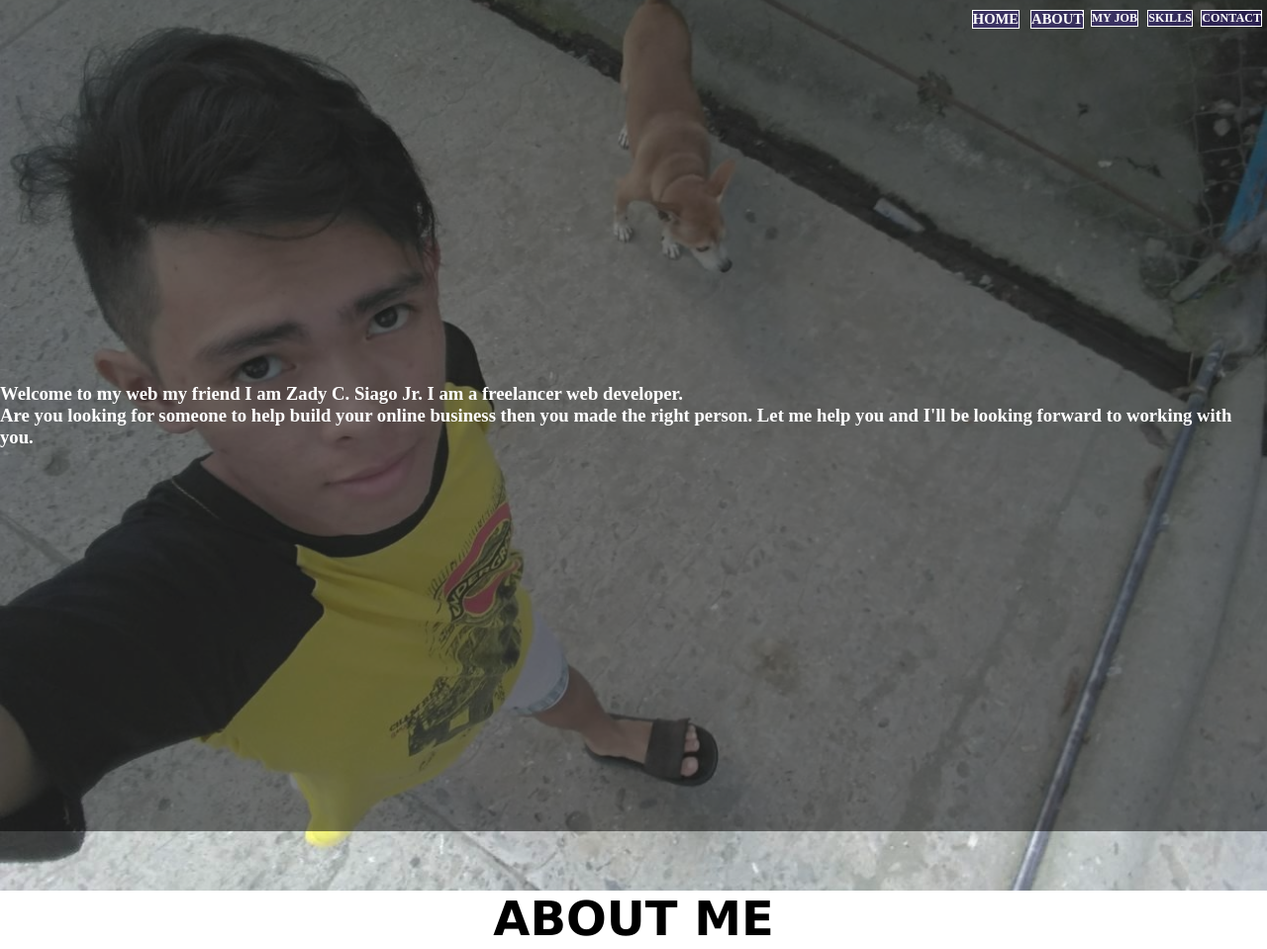
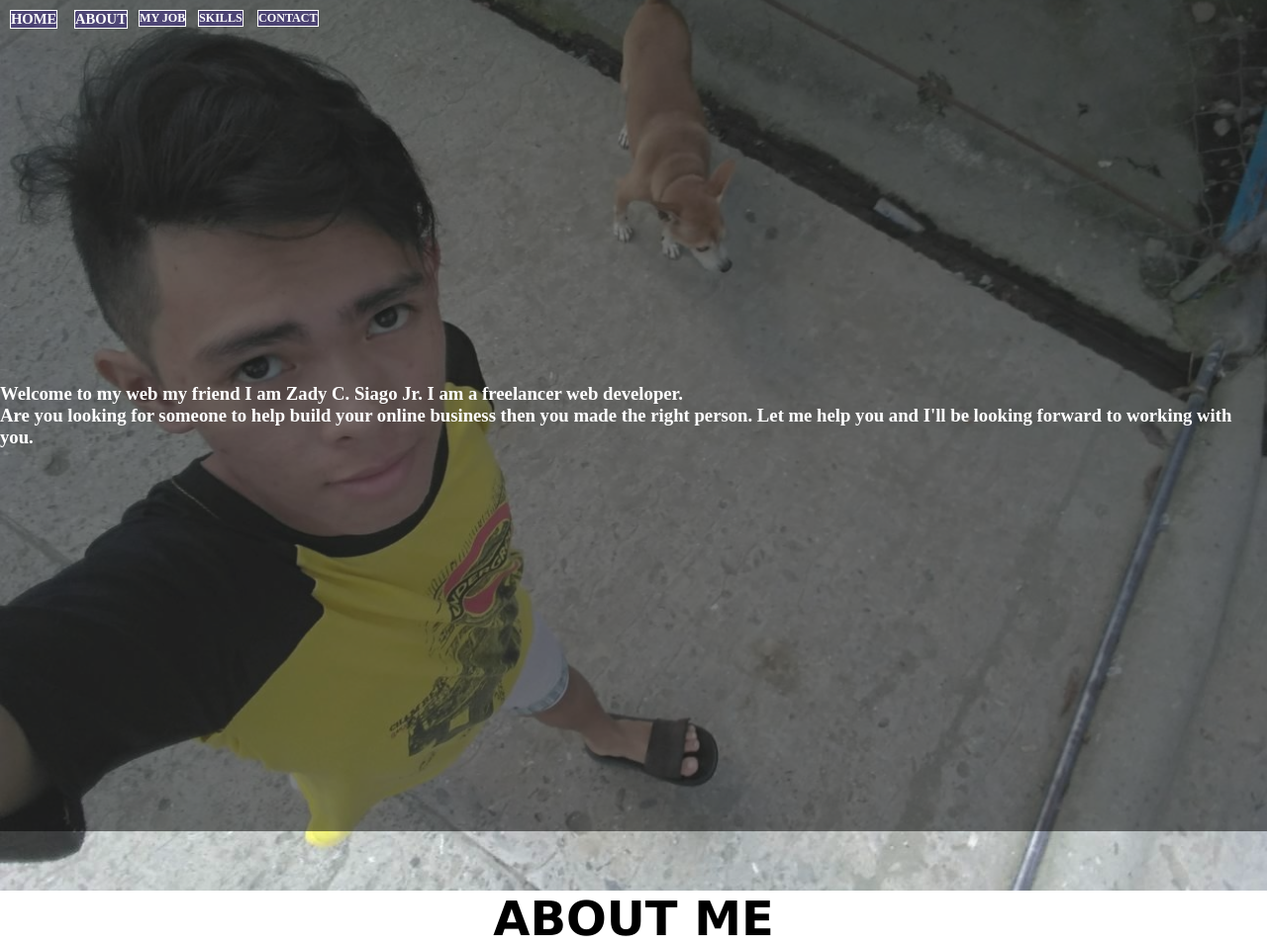
Before and after one commit to SiagoZaldy/zaldyport.com, a plain HTML site: page index.html in a window 1280 px wide. Shown: the top 959 px of the page at 99% size. Drawn offline with Linux system fonts and the light colour scheme.

Commit message:
Update index.html

```diff
--- a/index.html
+++ b/index.html
@@ -26,34 +26,34 @@ html{
 .a1{
     position: fixed;
     top: 10px;
-    right: 250px;
+    left: 10px;
     border: solid 1px;
     background: #3212a752;
 }
 .a2{
     position: fixed;
-    right: 185px;
+    left: 75px;
     top: 10px;
     border: solid 1px;
     background: #3212a752;
 }
 .a3{
     position: fixed;
-    right: 130px;
+    left: 140px;
     top: 10px;
     border: solid 1px;
     background: #3212a752;
 }
 .a4{
     position: fixed;
-    right: 75px;
+    left: 200px;
     top: 10px;
     border: solid 1px;
     background: #3212a752;
 }
 .a5{
     position: fixed;
-    right: 5px;
+    left: 260px;
     top: 10px;
     border: solid 1px;
     background: #3212a752;
```
